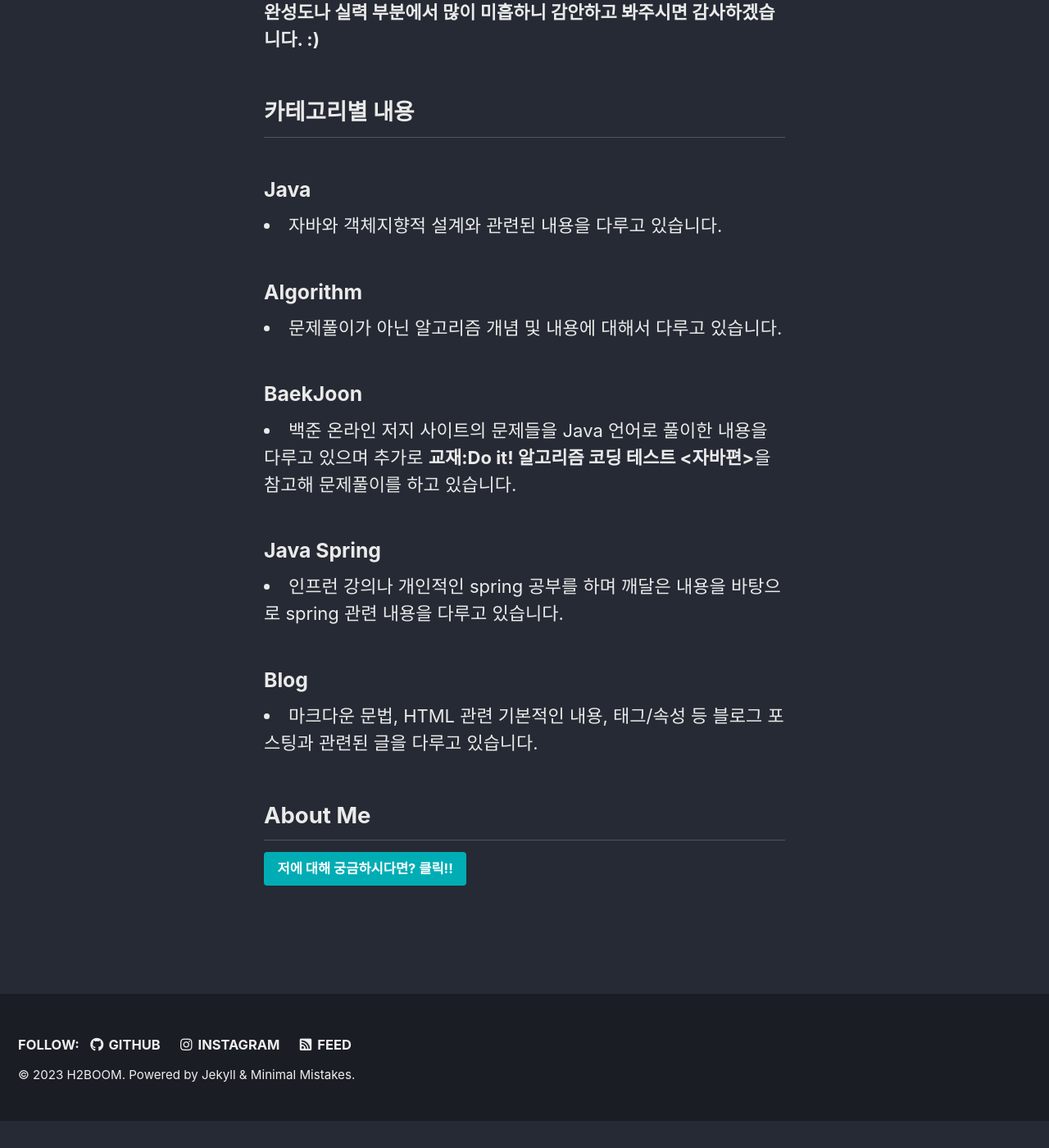
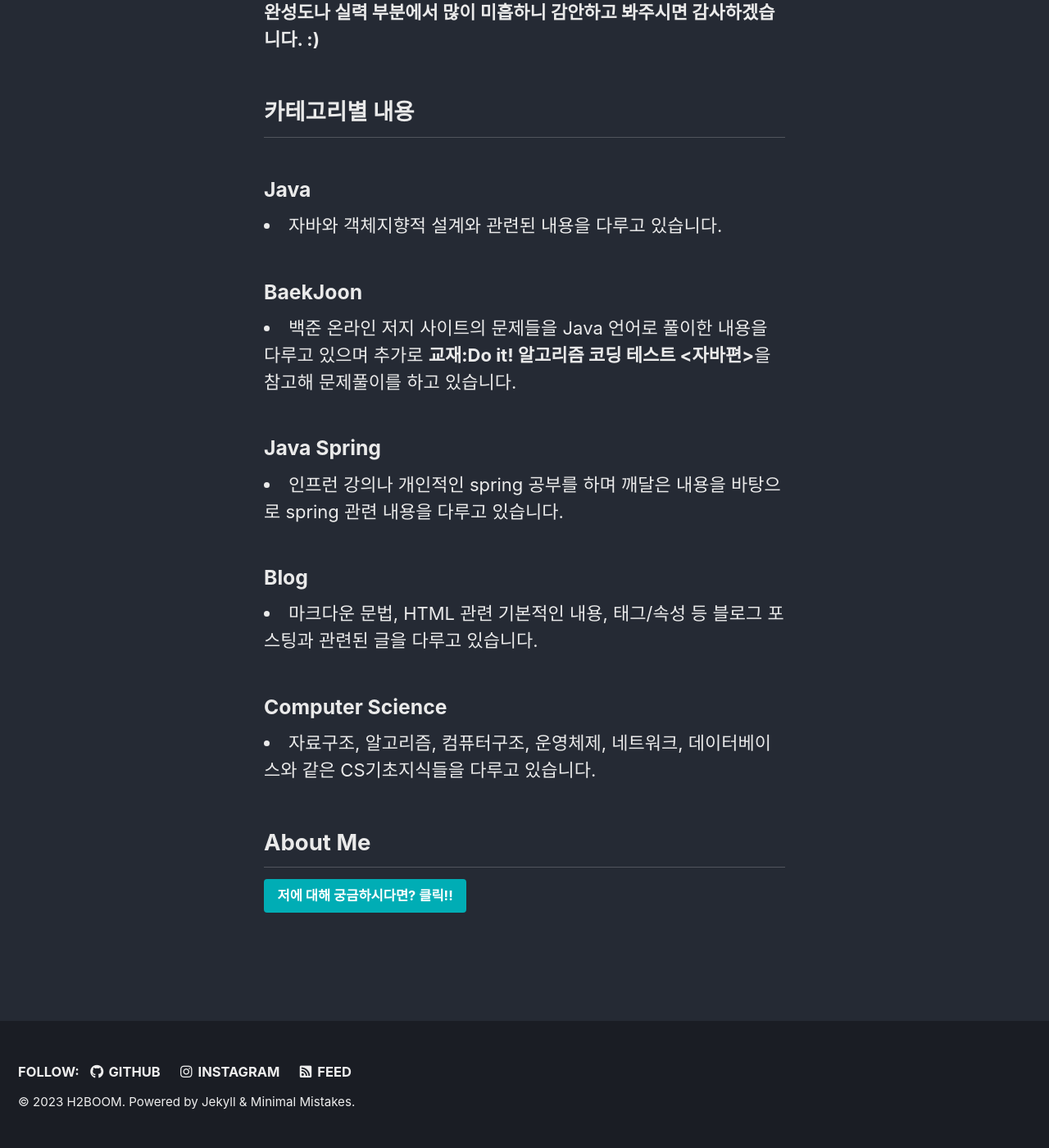
Before and after one commit to heebum99/heebum99.github.io, a Jekyll site: the page built from _pages/introduce.md, in a window 1280 px wide and 1400 px high, scrolled down 533 px. Shown: the whole window at 82% size. Built offline with Jekyll 4.4.1, drawn with Linux system fonts in a browser that asks for light colours; cached includes are drawn as plain includes; some web fonts are replaced; before the commit the page ends 1900 px from its top, so only the background shows below that.

Commit message:
Fix intro page

```diff
--- a/_pages/introduce.md
+++ b/_pages/introduce.md
@@ -13,9 +13,6 @@ permalink: "/introduce/"
 ### Java
 <li>자바와 객체지향적 설계와 관련된 내용을 다루고 있습니다.</li>
 
-### Algorithm
-<li>문제풀이가 아닌 알고리즘 개념 및 내용에 대해서 다루고 있습니다.</li>
-
 ### BaekJoon
 <li>백준 온라인 저지 사이트의 문제들을 Java 언어로 풀이한 내용을 다루고 있으며 추가로 <strong>교재:Do it! 알고리즘 코딩 테스트 &lt;자바편&gt;</strong>을 참고해 문제풀이를 하고 있습니다.
 </li>
@@ -26,5 +23,9 @@ permalink: "/introduce/"
 ### Blog
 <li>마크다운 문법, HTML 관련 기본적인 내용, 태그/속성 등 블로그 포스팅과 관련된 글을 다루고 있습니다.</li>
 
+### Computer Science
+<li>자료구조, 알고리즘, 컴퓨터구조, 운영체제, 네트워크, 데이터베이스와 같은 CS기초지식들을 다루고 있습니다.
+</li>
+
 ## About Me
 [저에 대해 궁금하시다면? 클릭!!](https://github.com/heebum99){: .btn .btn--primary}
```
